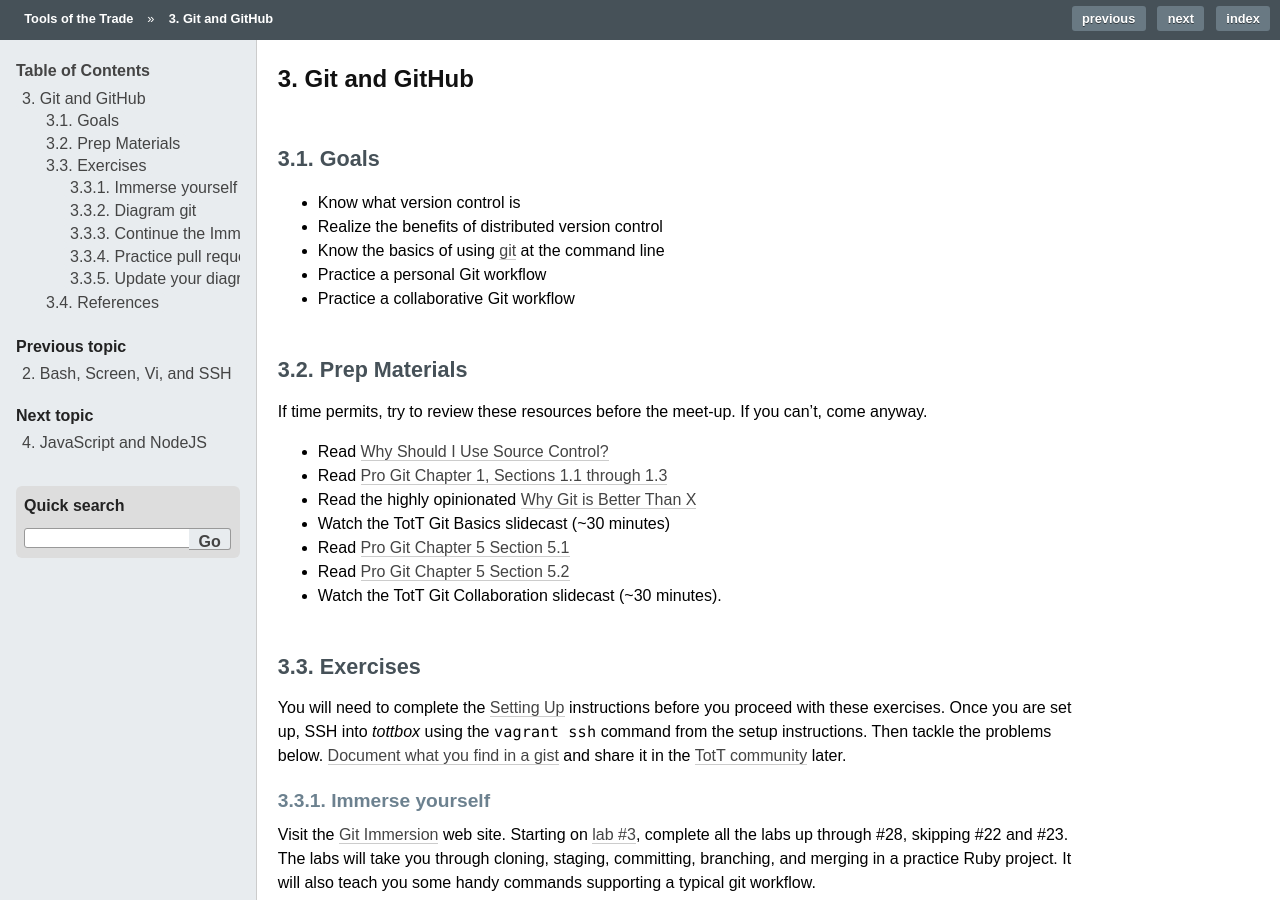
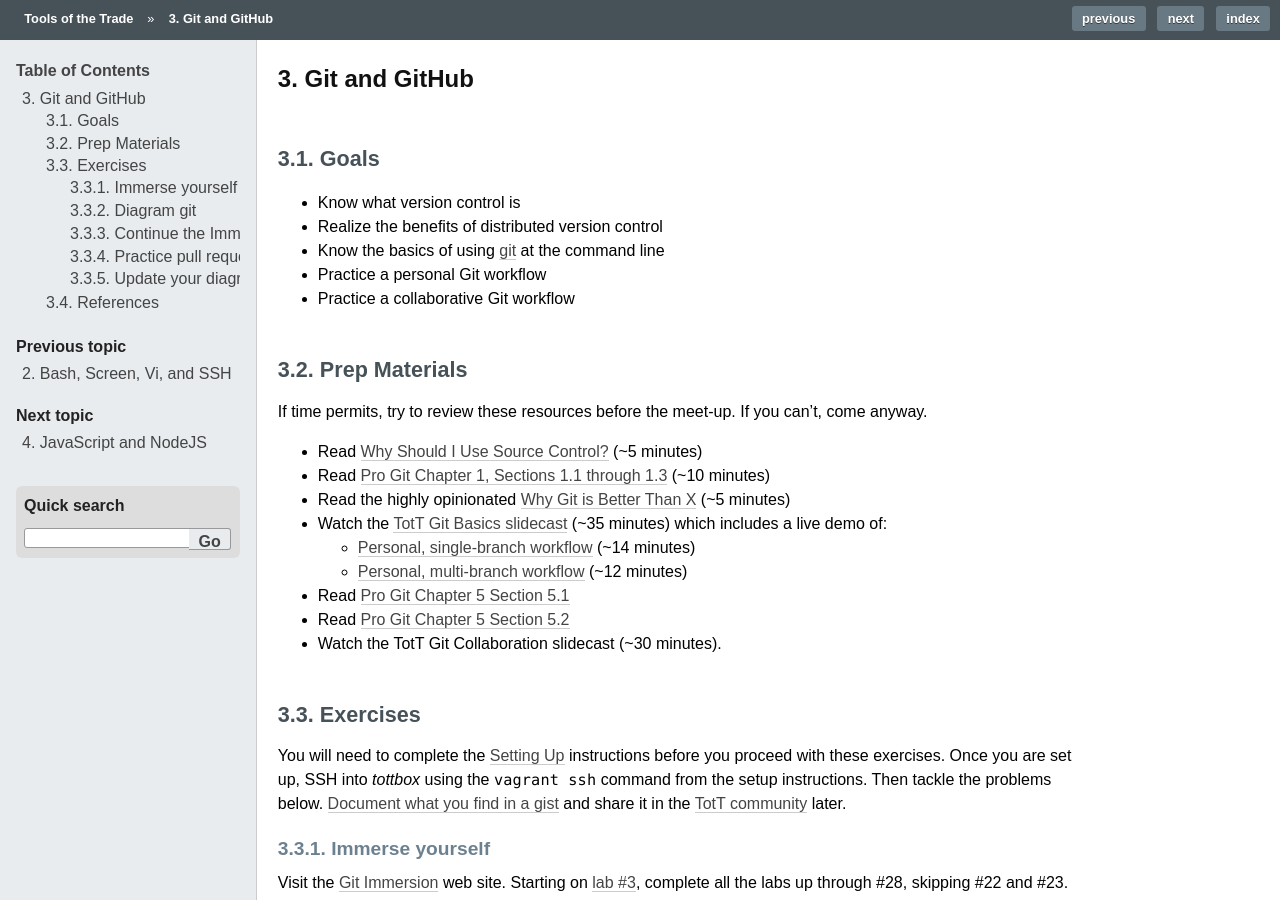
Before and after one commit to parente/tott, a Sphinx documentation site: the page built from doc/sessions/git.rst, in a window 1280 px wide and 900 px high. Built offline with Sphinx 7.4.7, drawn with Linux system fonts in a browser that asks for light colours.

Commit message:
Git basics slidecast link

```diff
--- a/doc/sessions/git.rst
+++ b/doc/sessions/git.rst
@@ -15,10 +15,13 @@ Prep Materials
 
 If time permits, try to review these resources before the meet-up. If you can't, come anyway.
 
-* Read `Why Should I Use Source Control? <http://whyshouldiuse.com/source-control>`_
-* Read `Pro Git Chapter 1, Sections 1.1 through 1.3 <http://git-scm.com/book>`_
-* Read the highly opinionated `Why Git is Better Than X <http://thkoch2001.github.io/whygitisbetter/#git-is-standard>`_
-* Watch the TotT Git Basics slidecast (~30 minutes)
+* Read `Why Should I Use Source Control? <http://whyshouldiuse.com/source-control>`_ (~5 minutes)
+* Read `Pro Git Chapter 1, Sections 1.1 through 1.3 <http://git-scm.com/book>`_ (~10 minutes)
+* Read the highly opinionated `Why Git is Better Than X <http://thkoch2001.github.io/whygitisbetter/#git-is-standard>`_ (~5 minutes)
+* Watch the `TotT Git Basics slidecast <../_static/casts/git.html>`_ (~35 minutes) which includes a live demo of:
+
+  * `Personal, single-branch workflow <../_static/casts/git.html#/16>`_ (~14 minutes)
+  * `Personal, multi-branch workflow <../_static/casts/git.html#/18>`_ (~12 minutes)
 
 * Read `Pro Git Chapter 5 Section 5.1 <http://git-scm.com/book/en/Distributed-Git-Distributed-Workflows>`_
 * Read `Pro Git Chapter 5 Section 5.2 <http://git-scm.com/book/en/Distributed-Git-Contributing-to-a-Project>`_
--- a/doc/sessions/vagrant.rst
+++ b/doc/sessions/vagrant.rst
@@ -17,7 +17,7 @@ If time permits, try to review these resources before the meet-up. If you can't,
 * Read `How Vagrant Benefits You <http://docs.vagrantup.com/v2/why-vagrant/index.html>`_ (~5 minutes)
 * Watch the `TotT Vagrant slidecast <../_static/casts/vagrant.html>`_ (~20 minutes) which includes a live demo of:
 
-  * `Vagrant basics <../_static/casts/vagrant.html>`_ (~10 minutes)
+  * `Vagrant basics <../_static/casts/vagrant.html#/9>`_ (~10 minutes)
 
 Exercises
 ---------
```
